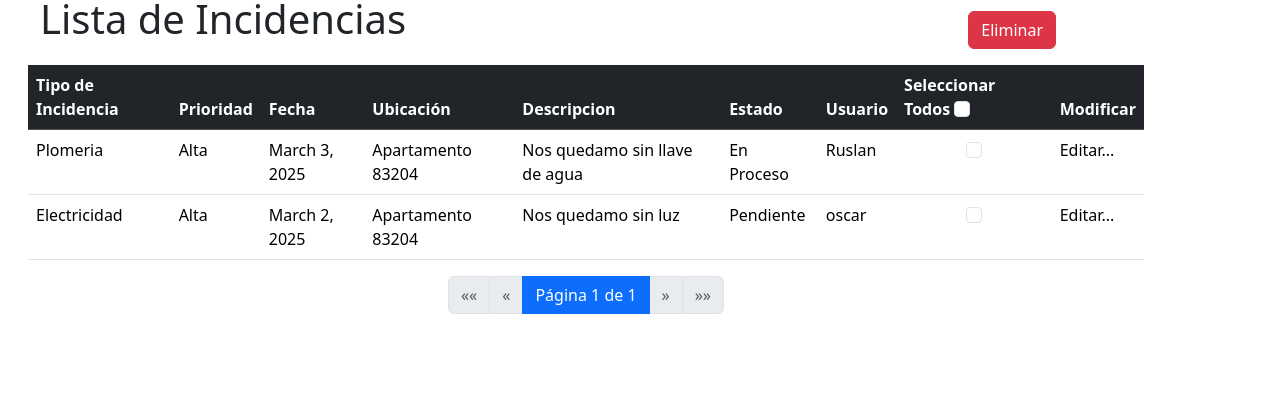
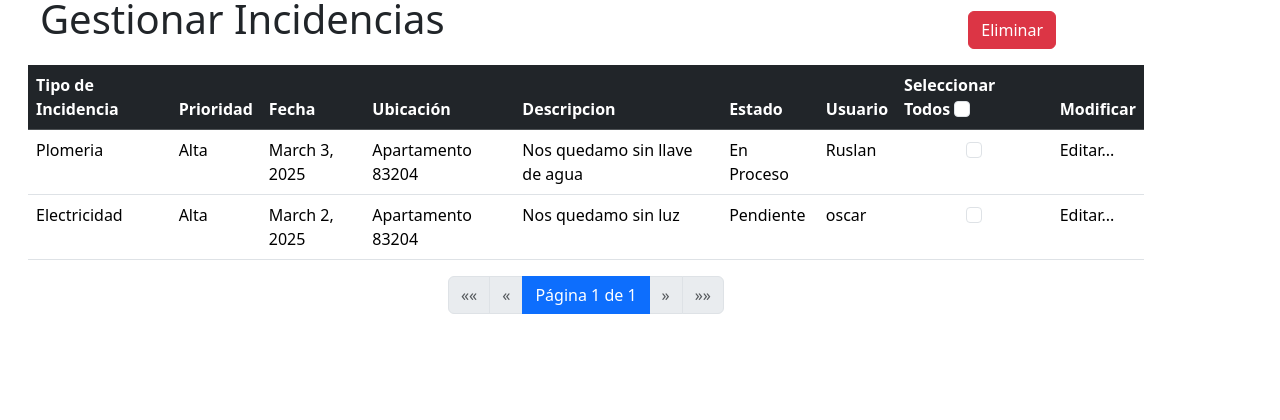
Before and after one commit to SatellitexOT12/ProyectoMantenimientoUCI, a Django app: page /incidencias/ in a window 1280 px wide. Shown: the part 133-553 px from the top of the page. Run offline with Django 5.2, Linux system fonts and the light colour scheme; data comes from the database, SQL or seed files in the repository; some libraries are stand-ins or nearby versions.

Commit message:
Renombrado Lista de Incidencias a Gestionar Incidencias

```diff
--- a/web_mantenimiento_uci/usuarios/templates/all_incidencias.html
+++ b/web_mantenimiento_uci/usuarios/templates/all_incidencias.html
@@ -7,7 +7,7 @@
     {%block content%}
     <div class="container mt-3 mx-3">
         <div class="row container">
-        <div class="col"><h1>Lista de Incidencias</h1></div>
+        <div class="col"><h1>Gestionar Incidencias</h1></div>
         <div class="col d-flex flex-row-reverse p-3 ">
 
             <button class="btn btn-danger mx-5" data-bs-toggle="modal" data-bs-target="#ModalEliminar" type="button">Eliminar</button>
```
